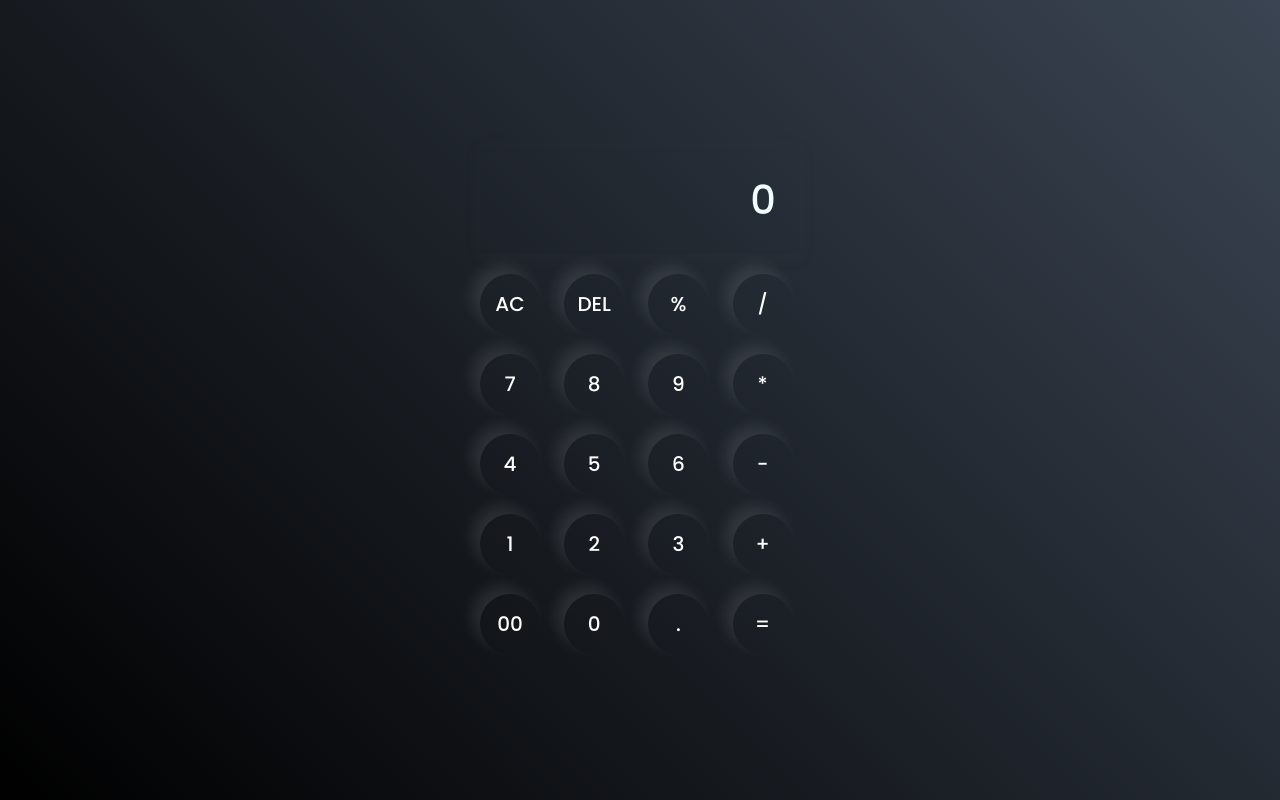
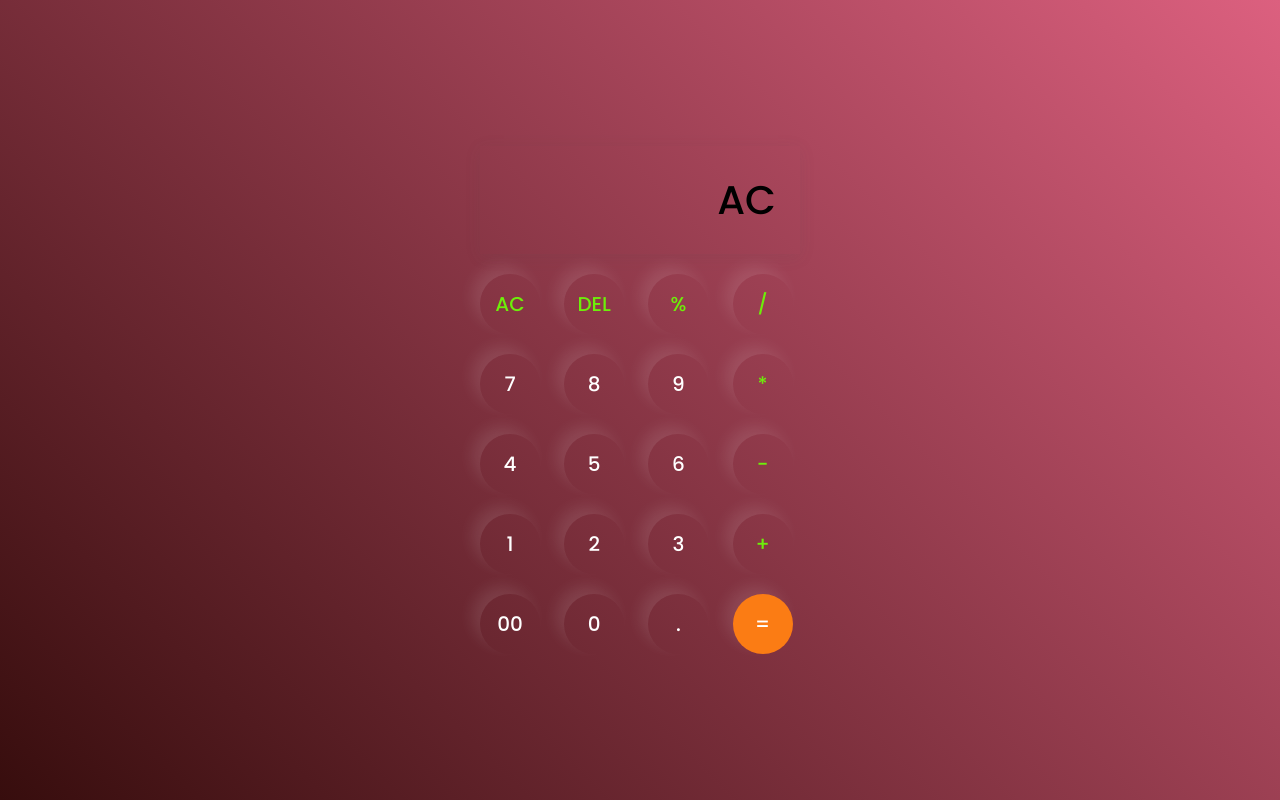
Before and after one commit to kavinduGunasekara/Simple_JavaScript_Calculator, a plain HTML site: page index.html in a window 1280 px wide. Both pictures are taken after a click on the button "AC". Drawn offline with Linux system fonts and the light colour scheme; a web font is replaced by a local one.

Commit message:
end css and html coding
11.30pm

```diff
--- a/index.html
+++ b/index.html
@@ -3,49 +3,53 @@
 <head>
     <meta charset="UTF-8">
     <meta name="viewport" content="width=device-width, initial-scale=1.0">
-    <link rel="stylesheet "  href="style.css">
+    <link rel="stylesheet "  href="style.css"/>
     <title>Calculator</title>
 </head>
 <body>
+    <div class="container">
     <div class="Calculator">
-        <input type="text" placeholder="0">
+        <input type="text" id="inputBox" placeholder="0" />
 
     <div>
-    <button> AC</button>
-    <button>DEL</button>
-    <button>%</button>
-    <button>/</button>
+    <button class = "operator"> AC</button>
+    <button class = "operator">DEL</button>
+    <button class = "operator" >%</button>
+    <button class = "operator">/</button>
 
 </div>
 <div>
     <button>7</button>
     <button>8</button>
     <button>9</button>
-    <button>*</button>
+    <button class = "operator">*</button>
 
 </div>
 <div>
     <button>4</button>
     <button>5</button>
     <button>6</button>
-    <button>-</button>
+    <button class = "operator">-</button>
 
 </div>
 <div>
     <button>1</button>
     <button>2</button>
     <button>3</button>
-    <button>+</button>
+    <button class = "operator">+</button>
 
 </div>
 <div>
     <button>00</button>
     <button>0</button>
     <button>.</button>
-    <button>=</button>
+    <button class = "equalBtn" >=</button>
 
 </div>
 </div>
+</div>
+
+<script src ="script.js"> </script>
 
 </body>
 </html>
--- a/script.js
+++ b/script.js
@@ -0,0 +1,16 @@
+let input = document.getElementById('inputBox');
+let buttons = document.querySelectorAll('button');
+
+let string = "";
+let arr= Array.from(buttons);
+arr.forEach(button=> {
+    button.addEventListener('click', (e  )=> {
+        if(e.target.innerHTML == '='){
+            string = eval(string);
+            input.value=string;
+        }
+        string += e.target.innerHTML;
+        input.value = string;
+
+    })
+})
--- a/style.css
+++ b/style.css
@@ -11,7 +11,7 @@ body{
     display: flex;
     justify-content: center;
     align-items: center;
-    background:linear-gradient(45deg,black,#3a4452);
+    background:linear-gradient(45deg,rgb(55, 13, 13),#dc607f);
 
 }
 .calculator{
@@ -49,3 +49,10 @@ button{
     cursor: pointer;
 
 }
+.equalBtn{
+    background-color: #fb7c14;
+
+}
+.operator{
+    color:#6dee0a;
+}
```
